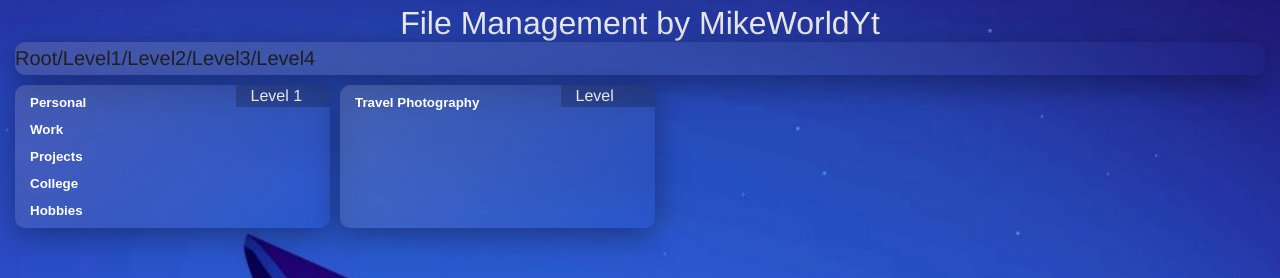
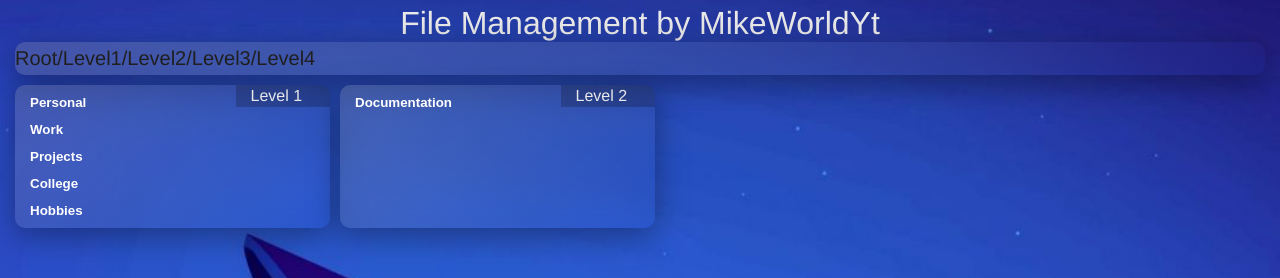
Before and after one commit to MikeWorldYt/Directory-react, a React (Vite) app: page / in a window 1280 px wide. Both pictures are taken after a click on the button "Personal". Shown: the top 278 px of the page. Built offline with nearby package versions, Linux system fonts and the light colour scheme.

Commit message:
reFactororized

```diff
--- a/src/components/column.jsx
+++ b/src/components/column.jsx
@@ -6,22 +6,23 @@ import { useState } from 'react';
 import Column2 from './column2'
 
 export default function Container(props) {
-  const allData = 'alldata' // TODO:             modificar para pintar
-  const data = levelsData[allData] || []; // TODO:    modificar para pintar aparte
+  const allData = 'alldata'
+  const data = levelsData[allData] || [];
   const hasData = data.length > 0;
-  const [level, setLevel] = useState(null);
-  const [id, setId] = useState(0);
+  const [selectioned, setSelectioned] = useState(undefined);
+  const [colB, setColB] = useState(null);
 
   const handleClick = (dataID, dataLVL, dataLAB) => {
-      let value = Number(dataLVL) + 1
       let getID = dataID
-      setId(Number(getID[0])-1)
-      setLevel(value)
+      let newLVL = Number(dataLVL) + 1
+
+      setSelectioned(Number(getID[0])-1)
+      setColB(newLVL)
 
       console.log(`--------- click ---------
       LABEL: ${dataLAB}
       ID: ${getID}
-      New level: ${value}
+      New level: ${newLVL}
       `);
 
       console.log(Number(getID[0])-1)
@@ -30,9 +31,9 @@ export default function Container(props) {
   return (
     <>
       {hasData && (
-        <container className='level' id={`level${props.id}`}>
+        <container className='level' id={`level${props.colA}`}>
           <div className='col-h'>
-            <h4> Level {props.id}</h4>
+            <h4> Level {props.colA}</h4>
           </div>
           <ul>
             {data.map((item, index) => (
@@ -47,11 +48,11 @@ export default function Container(props) {
           </ul>
         </container>
       )}
-      <Column2 id={id} level={level}/>
+      <Column2 lastCol={selectioned} colB={colB}/>
     </>
   );
 }
 
 Container.propTypes = {
-  id: PropTypes.string.isRequired,
+  colA: PropTypes.string.isRequired
 };
--- a/src/components/column2.jsx
+++ b/src/components/column2.jsx
@@ -3,35 +3,37 @@ import './styles/Components.css';
 import levelsData from './data';
 import { useState } from 'react';
 
-import Column3 from './column3'
+/// import Column3 from './column3'
 
 export default function Container2(props) {
-  const data =  levelsData.alldata[props.id].data || [];
+  const data =  props.lastCol !== undefined ? (levelsData.alldata[props.lastCol]?.data || []) : [];
   const hasData = data.length > 0;
-  const [level, setLevel] = useState(null);
-  const [id, setId] = useState(0);
+  const colA = props.lastCol
+  const [selectioned, setSelectioned] = useState(undefined);
+  const [colC, setColC] = useState(null);
 
 const handleClick = (dataID, dataLVL, dataLAB) => {
-      let value = Number(dataLVL) + 1
       let getID = dataID
-      setId(Number(getID[1]))
-      setLevel(value)
+      let newLVL = Number(dataLVL) + 1
+
+      setSelectioned(Number(getID[1])-1)
+      setColC(newLVL)
 
       console.log(`--------- click ---------
       LABEL: ${dataLAB}
       ID: ${getID}
-      New level: ${value}
+      New level: ${newLVL}
       `);
 
-      console.log(Number(getID[1]))
+      console.log(Number(getID[1])-1)
     };
 
   return (
     <>
       {hasData && (
-        <container className='level' id={`level${props.level}`}>
+        <container className='level' id={`level${props.colB}`}>
           <div className='col-h'>
-            <h4> Level {props.level}</h4>
+            <h4> Level {props.colB}</h4>
           </div>
           <ul>
             {data.map((item, index) => (
@@ -46,12 +48,12 @@ const handleClick = (dataID, dataLVL, dataLAB) => {
           </ul>
         </container>
       )}
-      <Column3 id={id} level={level}/>
+      {/*<Column3 colA={colA} lastCol={selectioned} level={colC} />*/}
     </>
   );
 }
 
 Container2.propTypes = {
-  id: PropTypes.string.isRequired,
-  level: PropTypes.string.isRequired
+  lastCol: PropTypes.string.isRequired,
+  colB: PropTypes.string.isRequired
 };
--- a/src/components/column3.jsx
+++ b/src/components/column3.jsx
@@ -5,7 +5,7 @@ import { useState } from 'react';
 
 
 export default function Container2(props) {
-  const data =  levelsData.alldata[1].data[0].data || [];
+  const data =  levelsData.alldata[5].data[0].data || [] ;
   const hasData = data.length > 0;
   const [level, setLevel] = useState(null);
   const [id, setId] = useState(0);
--- a/src/components/data.js
+++ b/src/components/data.js
@@ -2,7 +2,7 @@
 const levelsData = {
   alldata: [
     { id: '100' , level: 1, label: 'Personal', data: [
-
+      { id: '110' , level: 2, label: 'Documentation' }
     ] },
 
     { id: '200' , level: 1, label: 'Work', data: [
--- a/src/components/explorer.jsx
+++ b/src/components/explorer.jsx
@@ -4,7 +4,7 @@ import './styles/Components.css'
 export default function Explorer() {
   return (
     <section id='explorer'>
-      <Column id='1'/>
+      <Column colA='1'/>
     </section>
   )
 }
```
